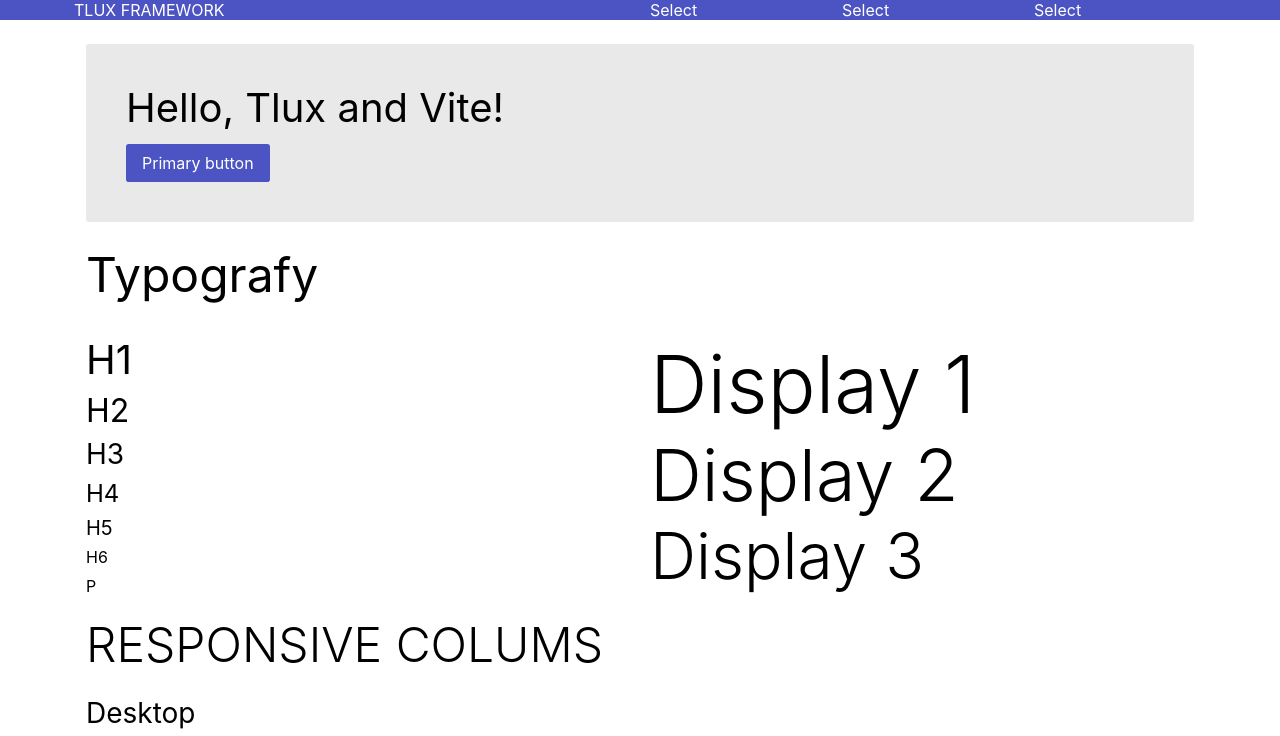
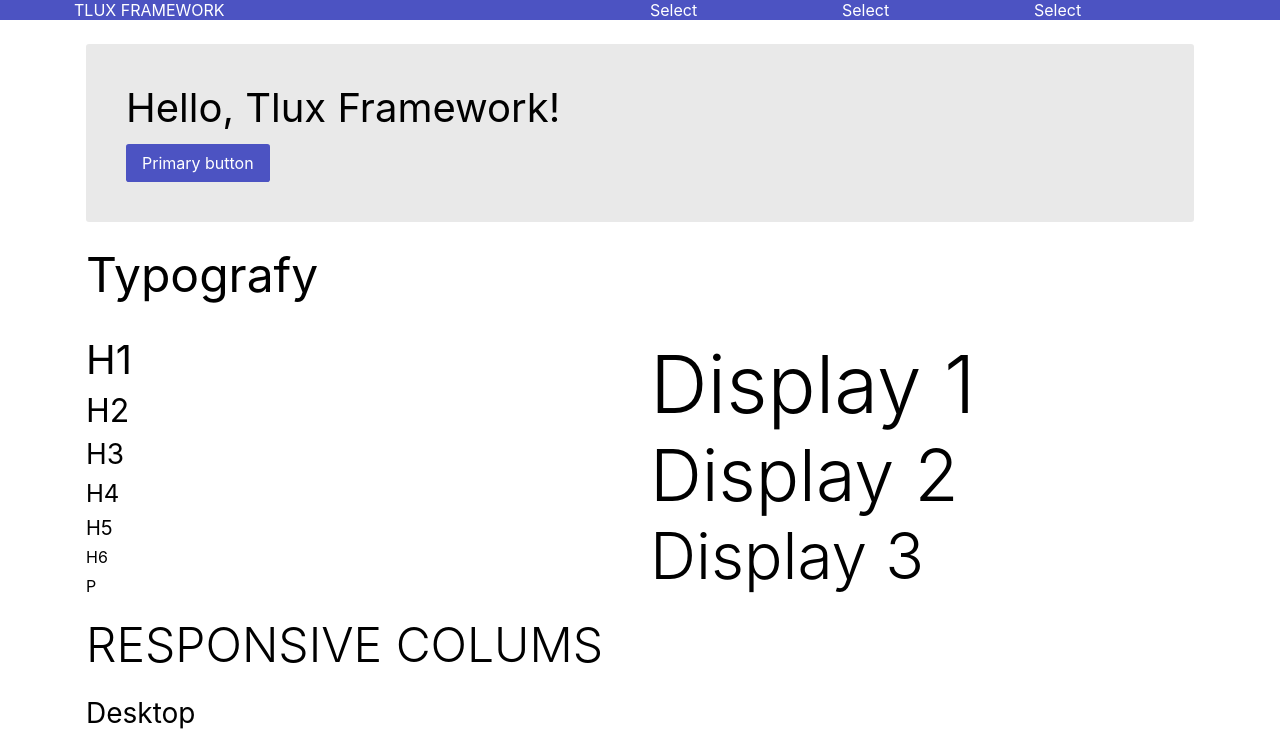
Before and after one commit to AzielCF/TLux, a website built with Vite: page demo/index.html in a window 1280 px wide. Shown: the top 736 px of the page. Built offline with nearby package versions, Linux system fonts and the light colour scheme.

```diff
--- a/demo/index.html
+++ b/demo/index.html
@@ -70,7 +70,7 @@
 
     <div class="tl-container py-4 px-3 mx-auto">
         <div class="card">
-            <h1>Hello, Tlux and Vite!</h1>
+            <h1>Hello, Tlux Framework!</h1>
             <button class="btn primary rounded mt-1">Primary button</button>
         </div>
         <h1 class="tl-display-5 text-up0percase fw-normal pt-4">Typografy</h1>
```
